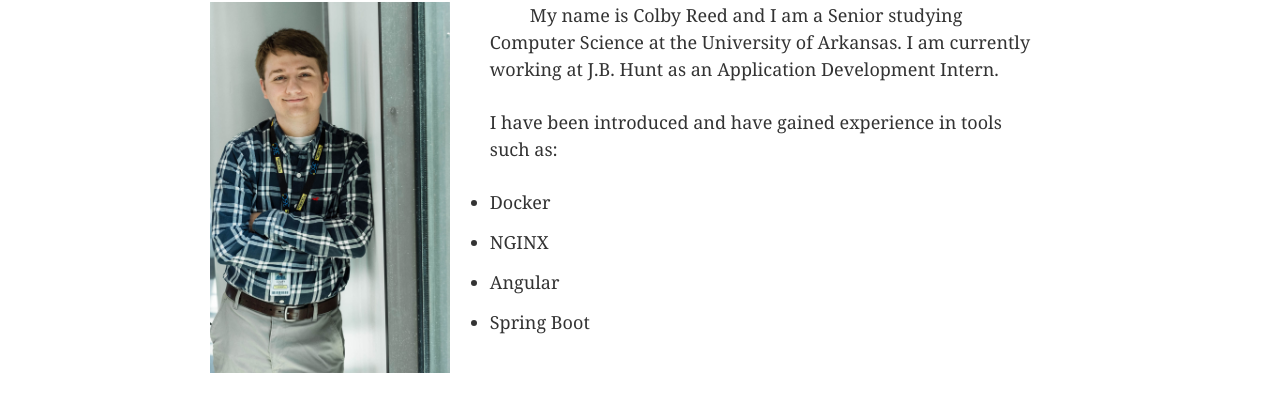
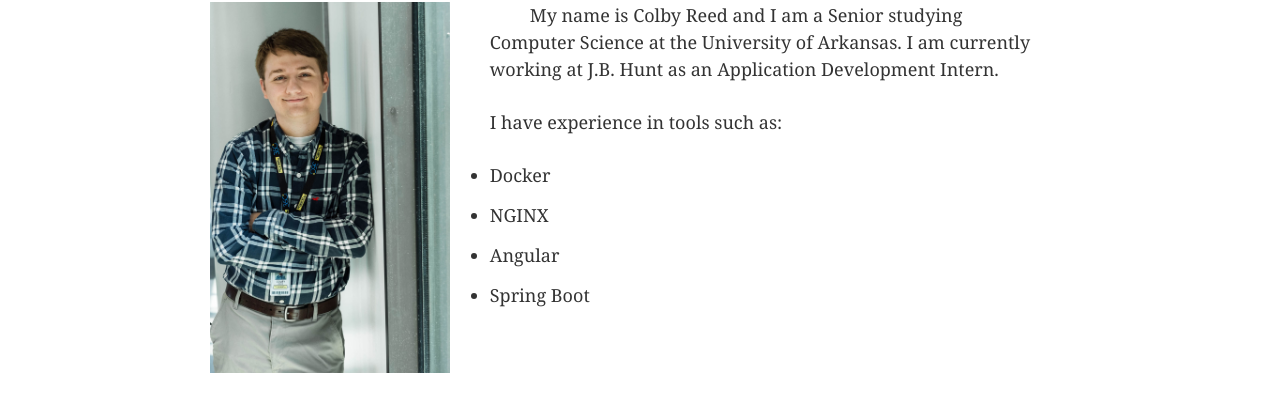
Before and after one commit to ColbyReed/colbydreed.com, a Gatsby site: page /about in a window 1280 px wide. Shown: the part 154-566 px from the top of the page. Built offline with nearby package versions, Linux system fonts and the light colour scheme; Gatsby itself is replaced by a stand-in of ours.

Commit message:
Changed about page

```diff
--- a/src/pages/about.js
+++ b/src/pages/about.js
@@ -22,7 +22,7 @@ const IndexPage = props => (
       <div style={{float:"left|center", margin:"20px", width:"90%"}}>
         <p style={{textIndent:"40px"}}>My name is Colby Reed and I am a Senior studying Computer Science at the University of Arkansas.
         I am currently working at J.B. Hunt as an Application Development Intern.</p>
-        <p>I have been introduced and have gained experience in tools such as:</p>
+        <p>I have experience in tools such as:</p>
         <ul style={{listStyle:"disc", align:"center"}}>
           <li>Docker</li>
           <li>NGINX</li>
```
